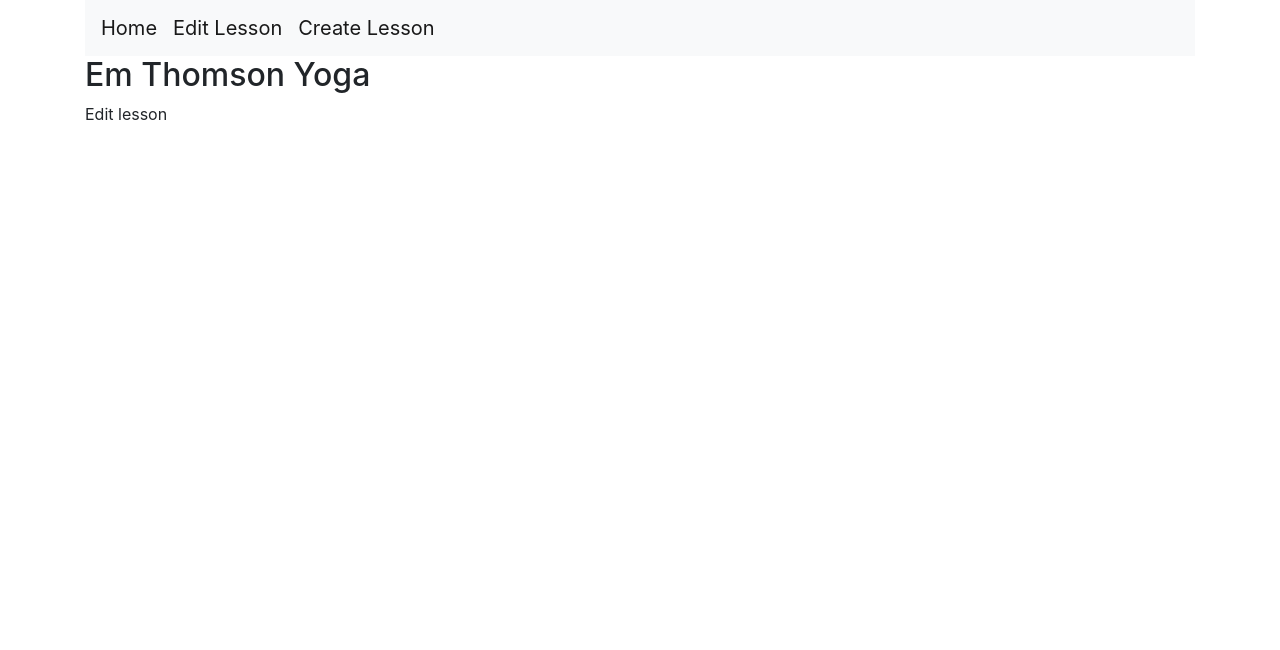
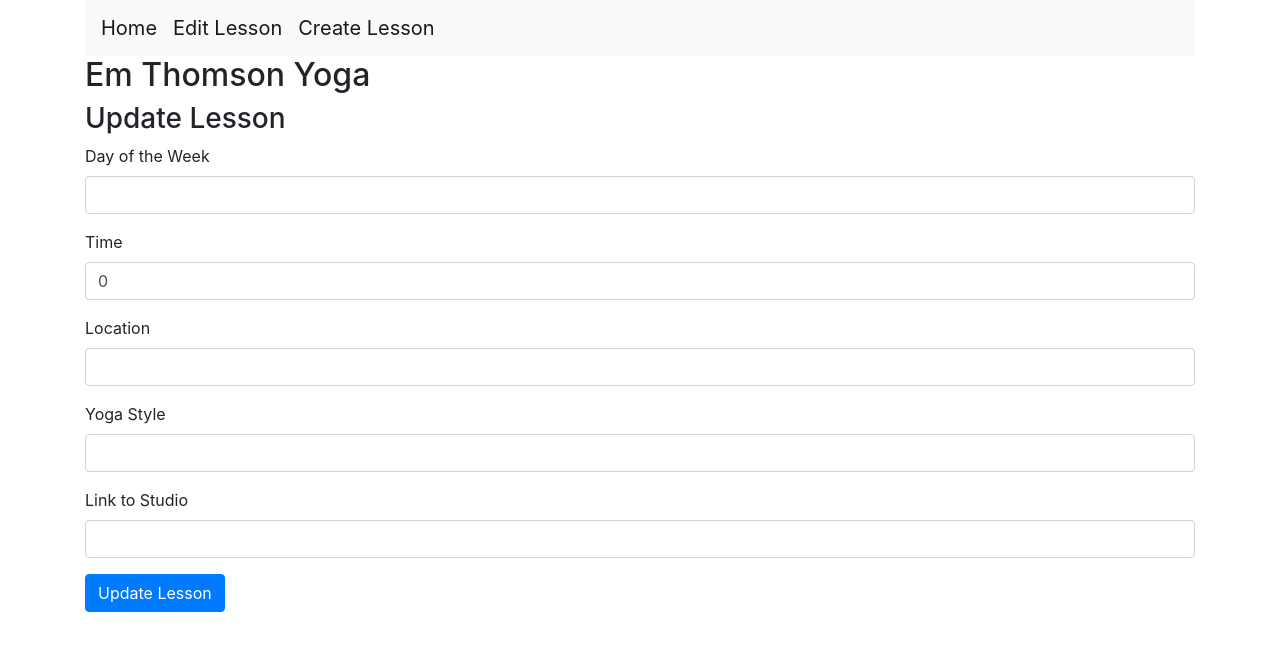
Before and after one commit to Smodger/namaste-frontend, a React (Create React App) app: page /edit/1 in a window 1280 px wide. Shown: the top 650 px of the page. Built offline with nearby package versions, Linux system fonts and the light colour scheme; no server answers.

Commit message:
added CRUD frontend func for lesson only

```diff
--- a/package.json
+++ b/package.json
@@ -3,6 +3,7 @@
   "version": "0.1.0",
   "private": true,
   "dependencies": {
+    "axios": "^0.19.0",
     "bootstrap": "^4.3.1",
     "react": "^16.8.6",
     "react-dom": "^16.8.6",
--- a/src/components/create-lesson.component.js
+++ b/src/components/create-lesson.component.js
@@ -1,5 +1,5 @@
 import React, { Component } from 'react';
-
+import axios from 'axios';
 
 export default class CreateLesson extends Component {
 
@@ -58,6 +58,16 @@ export default class CreateLesson extends Component {
 
     console.log("Submit form : ", this.state)
 
+    const newLesson = {
+      dayOfTheWeek : this.state.dayOfTheWeek,
+      time : this.state.time,
+      location : this.state.location,
+      yogaStyle : this.state.yogaStyle,
+      linkToStudio : this.state.linkToStudio
+    }
+
+    axios.post('http://localhost:1234/lessons/addLesson', newLesson)
+      .then(res => console.log(res.data));
 
     // reset state to blank once submitted
     this.setState({
--- a/src/components/edit-lesson.component.js
+++ b/src/components/edit-lesson.component.js
@@ -1,11 +1,126 @@
 import React, { Component } from 'react';
+import axios from 'axios';
 
 
 export default class EditLesson extends Component {
+
+  constructor(props){
+    super(props);
+
+    this.updateDOW = this.updateDOW.bind(this);
+    this.updateTime = this.updateTime.bind(this);
+    this.updateLocation = this.updateLocation.bind(this);
+    this.updateYogaStyle = this.updateYogaStyle.bind(this);
+    this.updateURL = this.updateURL.bind(this);
+    this.onSubmit = this.onSubmit.bind(this);
+
+    this.state = {
+      dayOfTheWeek : "",
+      time : 0,
+      location : "",
+      yogaStyle : "",
+      linkToStudio : ""
+    }
+  }
+
+  componentDidMount(){
+    axios.get('http://localhost:1234/lessons/'+this.props.match.params.id)
+      .then(res => {
+        this.setState({
+          dayOfTheWeek : res.data.dayOfTheWeek,
+          time : res.data.time,
+          location : res.data.location,
+          yogaStyle : res.data.yogaStyle,
+          linkToStudio : res.data.linkToStudio
+        })
+      })
+      .catch(function(err){
+        console.log('error getting lesson : ', err);
+      })
+  }
+
+  updateDOW(event){
+    this.setState({
+      dayOfTheWeek : event.target.value
+    })
+  }
+
+  updateTime(event){
+    this.setState({
+      time : event.target.value
+    })
+  }
+
+  updateLocation(event){
+    this.setState({
+      location : event.target.value
+    })
+  }
+
+  updateYogaStyle(event){
+    this.setState({
+      yogaStyle : event.target.value
+    })
+  }
+
+  updateURL(event){
+    this.setState({
+      linkToStudio : event.target.value
+    })
+  }
+
+  onSubmit(event){
+    event.preventDefault();
+
+    const lessonObj = {
+      dayOfTheWeek : this.state.dayOfTheWeek,
+      time : this.state.time,
+      location : this.state.location,
+      yogaStyle : this.state.yogaStyle,
+      linkToStudio : this.state.linkToStudio
+    };
+
+    axios.post('http://localhost:1234/lessons/update/' + this.props.match.params.id, lessonObj)
+      .then(res => console.log('data', res.data));
+
+    this.props.history.push('/')
+  }
+
   render(){
     return (
       <div>
-        <p>Edit lesson</p>
+        <h3>Update Lesson</h3>
+        <form onSubmit={this.onSubmit}>
+          <div className="form-group">
+            <label>Day of the Week</label>
+            <input type="text" className="form-control" value={this.state.dayOfTheWeek} onChange={this.updateDOW}></input>
+          </div>
+
+          <div className="form-group">
+            <label>Time</label>
+            <input type="number" className="form-control" value={this.state.time} onChange={this.updateTime}></input>
+          </div>
+
+          <div className="form-group">
+            <label>Location</label>
+            <input type="string" className="form-control" value={this.state.location} onChange={this.updateLocation}></input>
+          </div>
+
+          <div className="form-group">
+            <label>Yoga Style</label>
+            <input type="string" className="form-control" value={this.state.yogaStyle} onChange={this.updateYogaStyle}></input>
+          </div>
+
+          <div className="form-group">
+            <label>Link to Studio</label>
+            <input type="string" className="form-control" value={this.state.linkToStudio} onChange={this.updateURL}></input>
+          </div>
+
+          <div className="form-group">
+            <input type="submit" value="Update Lesson" className="btn btn-primary"></input>
+          </div>
+
+        </form>
       </div>
     )
   }
--- a/src/components/lesson-list.component.js
+++ b/src/components/lesson-list.component.js
@@ -1,11 +1,72 @@
 import React, { Component } from 'react';
+import { Link } from 'react-router-dom';
+import axios from 'axios';
 
+const Lesson = props => (
+  <tr>
+    <td>{props.lesson.dayOfTheWeek}</td>
+    <td>{props.lesson.time}</td>
+    <td>{props.lesson.location}</td>
+    <td>{props.lesson.yogaStyle}</td>
+    <td>{props.lesson.linkToStudio}</td>
+    <td>
+      <Link to={"/edit/"+props.lesson._id}>Edit</Link>
+    </td>
+  </tr>
+)
 
 export default class LessonList extends Component {
+
+  constructor(props){
+    super(props);
+
+    this.state = {
+      lessons : []
+    };
+  }
+
+  getLessons(){
+    axios.get('http://localhost:1234/lessons')
+      .then(res => {
+        this.setState({ lessons : res.data});
+      })
+      .catch(function(err){
+        console.log("error getting lessons", err);
+      })
+  }
+
+  componentDidMount(){
+    this.getLessons();
+  }
+
+  componentDidUpdate(){
+    this.getLessons();
+  }
+
+  lessonList(){
+    return this.state.lessons.map(function(data, i){
+      return <Lesson lesson={data} key={i}></Lesson>
+    });
+  }
+
   render(){
     return (
       <div>
-        <p>Lesson list</p>
+        <h3>Class List</h3>
+        <table className="table table-striped" style={{ marginTop : 20 }}>
+          <thead>
+            <tr>
+              <th>Day of the Week</th>
+              <th>Time</th>
+              <th>Location</th>
+              <th>Yoga Style</th>
+              <th>Link to yoga studio</th>
+            </tr>
+          </thead>
+          <tbody>
+            { this.lessonList() }
+          </tbody>
+        </table>
       </div>
     )
   }
```
Also changed, not shown: 1 other file (tests, documents, lock files or other folders).
